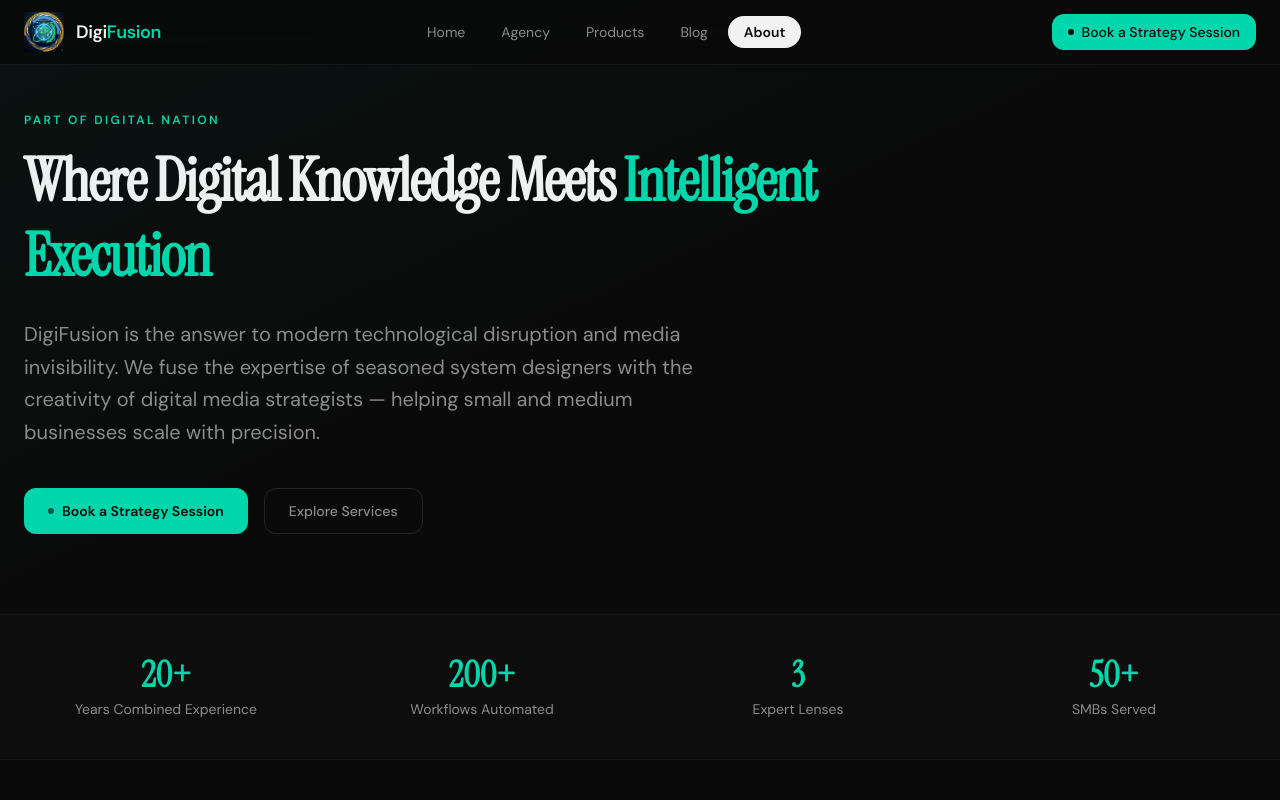
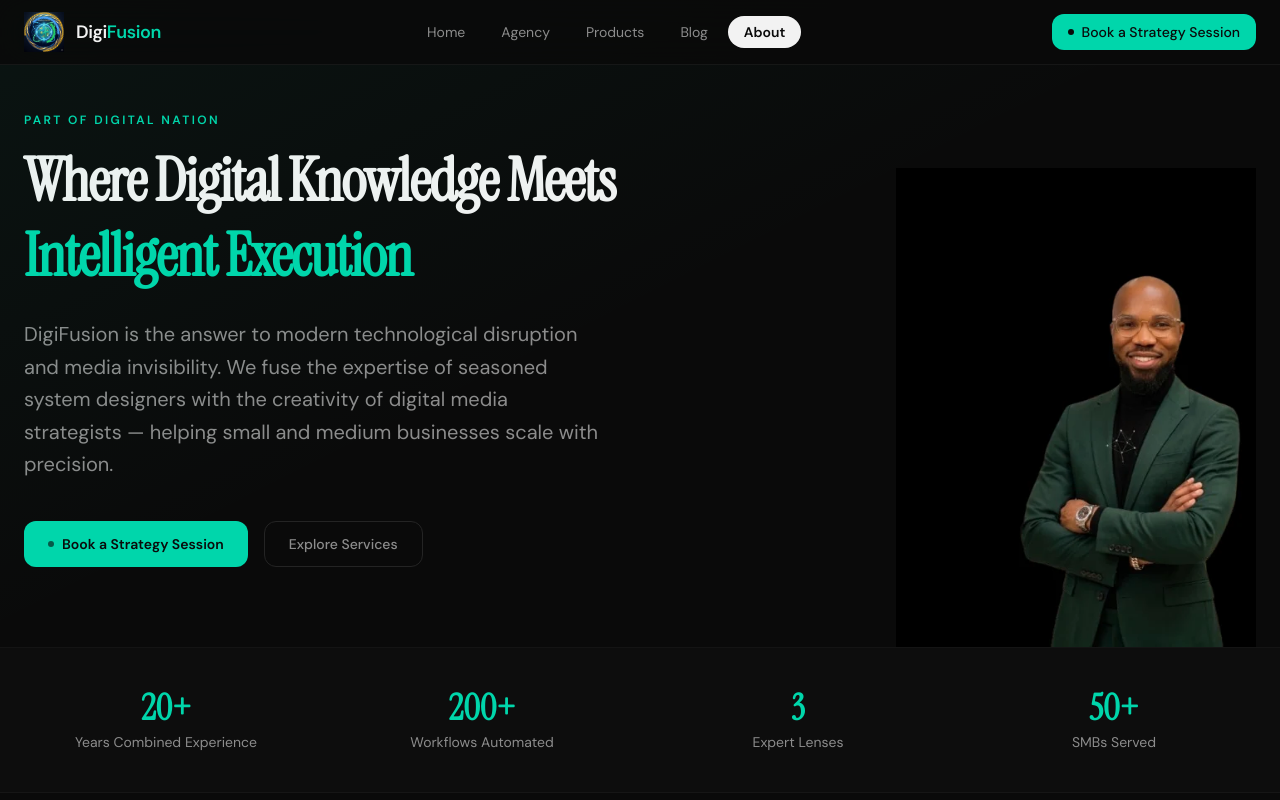
Before and after one commit to TheLionKing7/digifusion, a Next.js app: page /about in a window 1280 px wide. Shown: the top 800 px of the page. Built offline with nearby package versions, Linux system fonts and the light colour scheme.

Commit message:
finished with site optimization

```diff
--- a/app/about/page.tsx
+++ b/app/about/page.tsx
@@ -116,15 +116,19 @@ export default function AboutPage() {
       {/* ── Hero ── */}
       <section className="relative overflow-hidden border-b border-border/40">
         <div className="absolute inset-0 bg-gradient-to-br from-accent/5 via-transparent to-transparent pointer-events-none" />
-        <div className="mx-auto max-w-7xl px-6 pt-28 pb-20">
+        <div className="mx-auto max-w-7xl px-6 pt-28 pb-0">
+          <div className="grid grid-cols-1 lg:grid-cols-[1fr_auto] items-end gap-8 lg:gap-16">
+
+            {/* Left: headline + copy + buttons */}
+            <div className="pb-20">
               <p className="text-xs font-semibold tracking-[0.2em] uppercase text-accent mb-4">
                 Part of Digital Nation
               </p>
-          <h1 className="font-serif text-4xl md:text-5xl lg:text-6xl font-bold leading-tight tracking-tight max-w-4xl mb-6">
+              <h1 className="font-serif text-4xl md:text-5xl lg:text-6xl font-bold leading-tight tracking-tight max-w-3xl mb-6">
                 Where Digital Knowledge Meets{' '}
                 <span className="text-accent">Intelligent Execution</span>
               </h1>
-          <p className="text-lg md:text-xl text-muted max-w-2xl leading-relaxed mb-10">
+              <p className="text-lg md:text-xl text-muted max-w-xl leading-relaxed mb-10">
                 DigiFusion is the answer to modern technological disruption and media invisibility.
                 We fuse the expertise of seasoned system designers with the creativity of digital
                 media strategists — helping small and medium businesses scale with precision.
@@ -143,6 +147,21 @@ export default function AboutPage() {
                 >
                   Explore Services
                 </Link>
+              </div>
+            </div>
+
+            {/* Right: founder image — black bg blends into site dark theme */}
+            <div className="hidden lg:block self-end">
+              <Image
+                src="/images/founder-hero.webp"
+                alt="Boroji Adebayo, Founder of DigiFusion"
+                width={360}
+                height={480}
+                className="object-contain object-bottom select-none pointer-events-none"
+                priority
+              />
+            </div>
+
           </div>
         </div>
       </section>
@@ -353,17 +372,13 @@ export default function AboutPage() {
       </section>
 
                   {/* ── CTA ── */}
-      <section className="border-t border-border/40 bg-surface/30 overflow-hidden">
-        <div className="mx-auto max-w-7xl px-6 py-20">
-          <div className="grid grid-cols-1 lg:grid-cols-[1fr_auto] items-end gap-10 lg:gap-0">
-
-            {/* Text + button */}
-            <div className="max-w-xl">
+      <section className="border-t border-border/40 bg-surface/30">
+        <div className="mx-auto max-w-7xl px-6 py-20 text-center">
           <p className="text-xs font-semibold tracking-[0.2em] uppercase text-accent mb-4">Ready to Scale?</p>
           <h2 className="font-serif text-3xl md:text-4xl font-bold tracking-tight mb-4">
             Let&apos;s Build Your Intelligence Layer
           </h2>
-              <p className="text-muted mb-8 leading-relaxed">
+          <p className="text-muted max-w-xl mx-auto mb-8 leading-relaxed">
             Book a free strategy session. We&apos;ll audit your operations, identify automation
             opportunities, and deliver a roadmap &mdash; no obligation, no sales pitch.
           </p>
@@ -375,21 +390,6 @@ export default function AboutPage() {
             Book Your Strategy Session
           </Link>
         </div>
-
-            {/* Founder image - no background, anchored to bottom edge */}
-            <div className="hidden lg:flex items-end justify-end self-end -mb-20 -mr-6">
-              <Image
-                src="/images/founder-nobg.webp"
-                alt="Boroji Adebayo, Founder of DigiFusion"
-                width={320}
-                height={425}
-                className="object-contain object-bottom drop-shadow-2xl select-none pointer-events-none"
-                priority={false}
-              />
-            </div>
-
-          </div>
-        </div>
       </section>
     </>
   );
```
Also changed, not shown: public/images/founder-hero.webp (added). Lines whose indentation alone changed are shown as unchanged.
